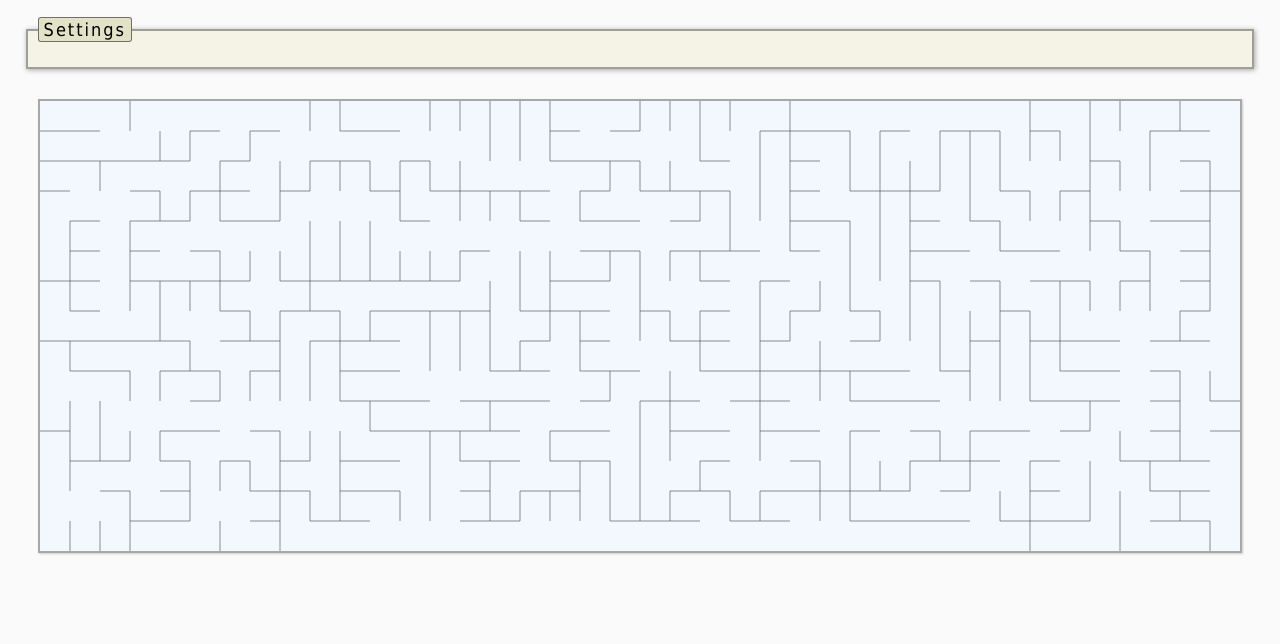
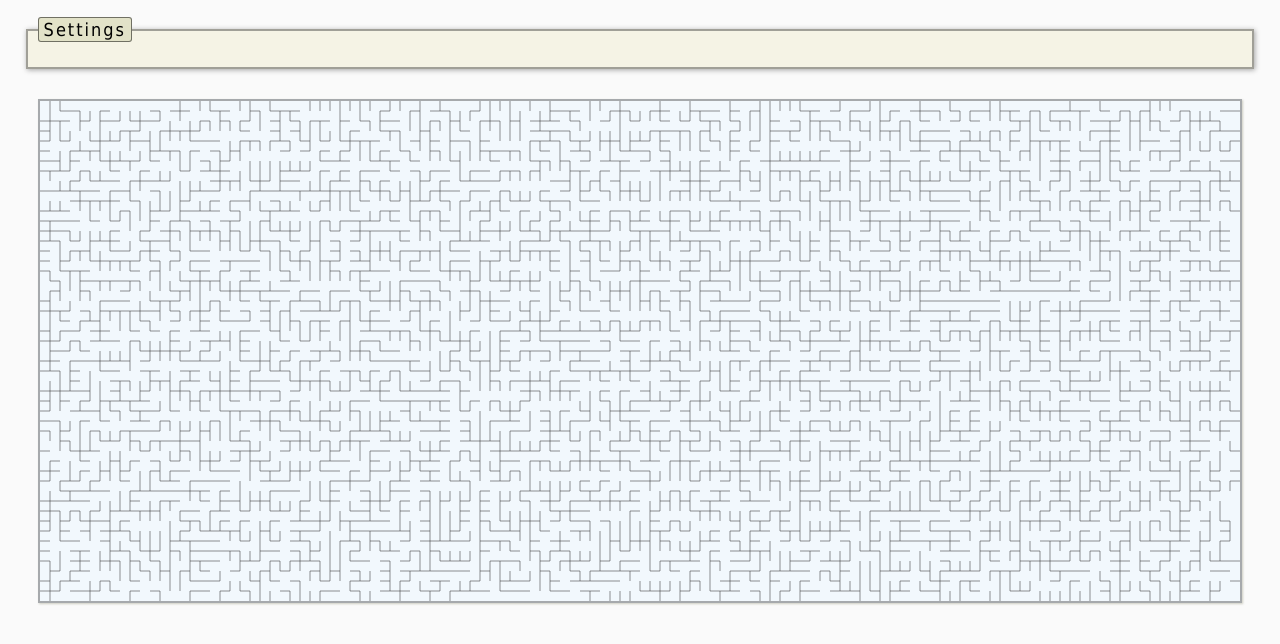
Before and after one commit to Moci1/maze_generator, a plain HTML site: page index.html in a window 1280 px wide. Both pictures are taken after a click on the button "Generate!". Shown: the part 60-704 px from the top of the page. Drawn offline with Linux system fonts and the light colour scheme.

Commit message:
ugly code but better performance

```diff
--- a/index.html
+++ b/index.html
@@ -26,17 +26,17 @@
 						<div id="optionsbox">
 							<p>
 								<label for="row">Rows:</label>
-								<input id="row" name="row" type="number" value="15" />
+								<input id="row" name="row" type="number" value="50" />
 							</p>
 							<hr>
 							<p>
 								<label for="col">Columns:</label>
-								<input id="col" name="col" type="number" value="40" />
+								<input id="col" name="col" type="number" value="120" />
 							</p>
 							<hr>
 							<p>
 								<label for="block">Block size (px):</label>
-								<input id="block" name="block" type="number" value="30" />
+								<input id="block" name="block" type="number" value="10" />
 							</p>
 							<hr>
 							<button id="generate">Generate!</button>
--- a/mazeGenerator.js
+++ b/mazeGenerator.js
@@ -26,33 +26,38 @@ window.onload = function init() {
 		maze.height = Maze.rows * Maze.block;
 
 		var mazeList = [],
+			mazeIndexArr = [],
 			frontierCells = [],
+			frontierIndexArr = [],
 			c = {
 				x: Math.floor(Math.random() * Maze.cols),
 				y: Math.floor(Math.random() * Maze.rows),
 				walls: [1, 1]
 			},
-			index, tempC, points, point, mazeItem;
+			len = Maze.dirs.length,
+			index, points, point, mazeItem;
 
 		do {
-			mazeList.push(c);
-			for (var i = 0, il = Maze.dirs.length; i < il; i++) {
+			index = c.y * Maze.cols + c.x;
+			mazeList[index] = c;
+			mazeIndexArr.push(index);
+			for (var i = 0, tempC, tempIndex; i < len; i++) {
 				tempC = { x: c.x + Maze.dirs[i][0], y: c.y + Maze.dirs[i][1], walls: [1, 1] };
-				if (!myFilter(frontierCells, mazeList, tempC) && tempC.x >= 0 && tempC.x < Maze.cols && tempC.y >= 0 && tempC.y < Maze.rows) {
-					frontierCells.push(tempC);
+				tempIndex = tempC.y * Maze.cols + tempC.x;
+				if (!mazeList[tempIndex] && !frontierCells[tempIndex] && tempC.x >= 0 && tempC.x < Maze.cols && tempC.y >= 0 && tempC.y < Maze.rows) {
+					frontierCells[tempIndex] = tempC;
+					frontierIndexArr.push(tempIndex);
 				}
 			}
-			if ((index = frontierCells.indexOf(c)) != -1) {
-				frontierCells.splice(index, 1);
+			if (frontierCells[index]) {
+				delete frontierCells[index];
+				frontierIndexArr.splice(frontierIndexArr.indexOf(index), 1);
 			}
-			c = frontierCells[Math.floor(Math.random() * frontierCells.length)];
-			if (c) {
+			if (c = frontierCells[frontierIndexArr[Math.floor(Math.random() * frontierIndexArr.length)]]) {
 				points = [];
-				for (var j = 0, jl = mazeList.length, ji; j < jl; j++) {
-					ji = mazeList[j];
-					if (Math.abs(ji.x - c.x) == 1 && Math.abs(ji.y - c.y) == 0 ||
-						Math.abs(ji.x - c.x) == 0 && Math.abs(ji.y - c.y) == 1) {
-							points.push(ji);
+				for (var j = 0, ji; j < len; j++) {
+					if (ji = mazeList[(c.y + Maze.dirs[j][1]) * Maze.cols + c.x + Maze.dirs[j][0]]) {
+						points.push(ji);
 					}
 				}
 				point = points[Math.floor(Math.random() * points.length)];
@@ -62,13 +67,13 @@ window.onload = function init() {
 					point.x > c.x ? point.walls[1] = 0 : c.walls[1] = 0
 				;
 			}
-		} while (frontierCells.length)
+		} while (frontierIndexArr.length)
 
 		ctx.beginPath();
 		ctx.lineWidth = 0.5;
 		ctx.strokeStyle = '#222222';
-		for (var i = 0, il = mazeList.length; i < il; i++) {
-			mazeItem = mazeList[i];
+		for (var i = 0, il = mazeIndexArr.length; i < il; i++) {
+			mazeItem = mazeList[mazeIndexArr[i]];
 			if (mazeItem.walls[0] && mazeItem.y != 0) {
 				ctx.moveTo(mazeItem.x * Maze.block, mazeItem.y * Maze.block);
 				ctx.lineTo(mazeItem.x * Maze.block + Maze.block, mazeItem.y * Maze.block);
@@ -84,27 +89,6 @@ window.onload = function init() {
 	});
 }
 
-// native array.prototype.filter ~10 times slower
-function myFilter(frontierArr, mazeArr, item) {
-	var matched = [];
-	for (var j = 0, jl = frontierArr.length, ji; j < jl; j++) {
-		ji = frontierArr[j];
-		if (ji.x == item.x && ji.y == item.y) {
-			matched.push(ji);
-		}
-	}
-	if (matched.length) {
-		return true;
-	}
-	for (var j = 0, jl = mazeArr.length, ji; j < jl; j++) {
-		ji = mazeArr[j];
-		if (ji.x == item.x && ji.y == item.y) {
-			matched.push(ji);
-		}
-	}
-	return matched.length > 0;
-}
-
 function id(id) {
 	return document.getElementById(id);
 }
```
